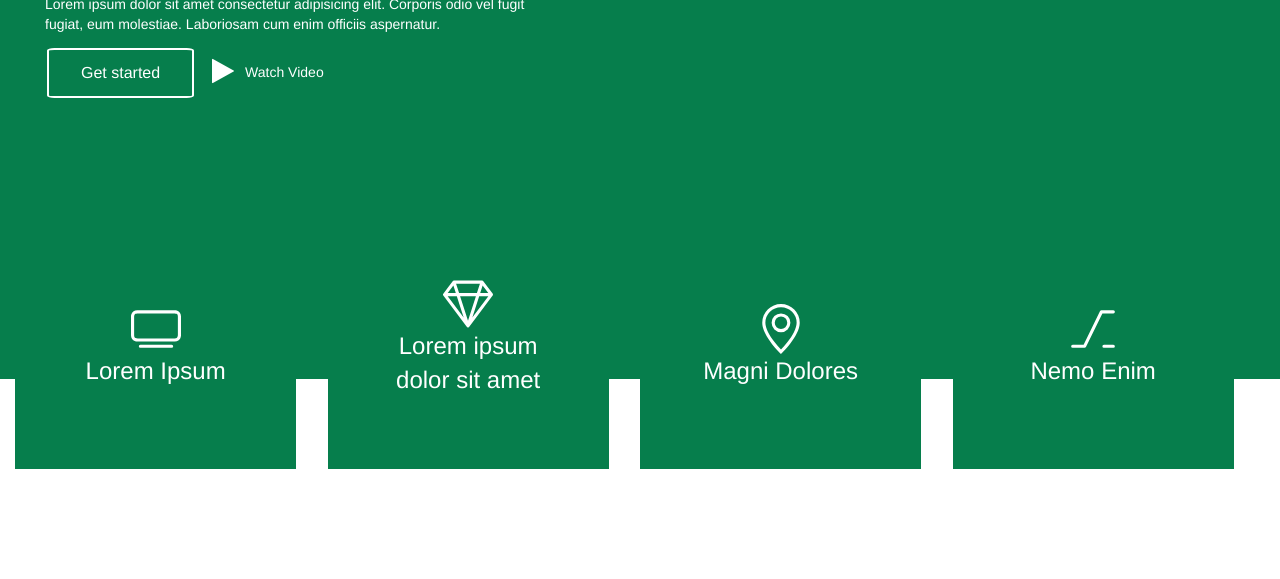
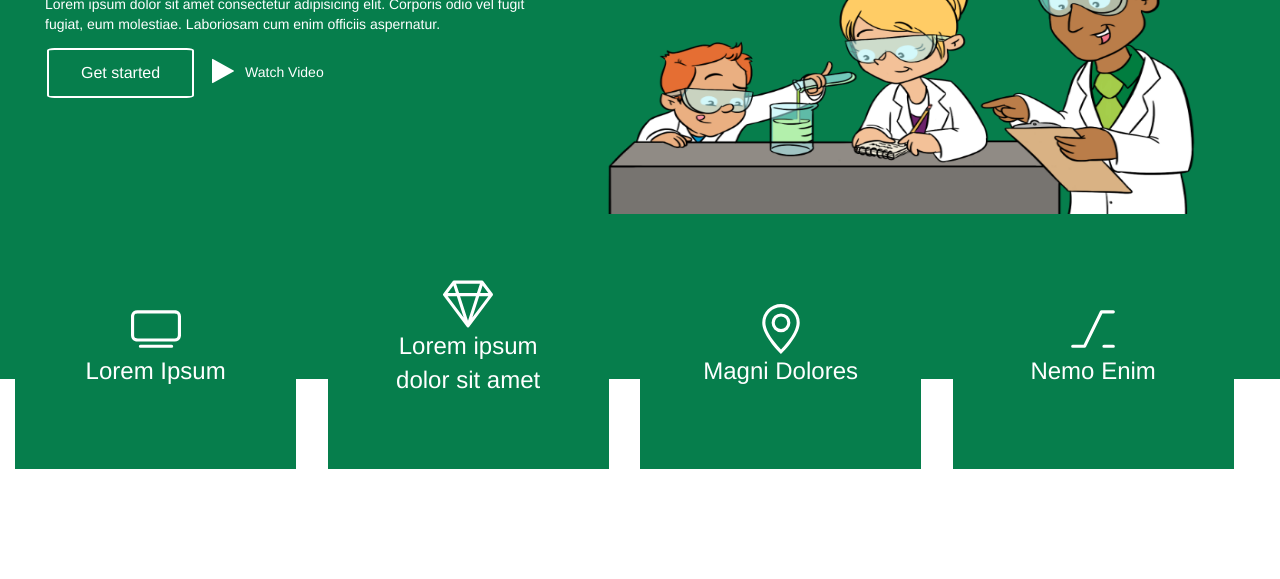
Before and after one commit to AliTH1/Impact-Template, a plain HTML site: page index.html in a window 1280 px wide. Shown: the part 221-800 px from the top of the page. Drawn offline with nearby package versions, Linux system fonts and the light colour scheme.

Commit message:
four commit

```diff
--- a/css/style.css
+++ b/css/style.css
@@ -253,7 +253,7 @@
     min-height: 385px;
 }
 
-.acenter-content{
+.acenter-content-left{
     width: 40%;
     min-height: 300px;
     margin: 60px 0px 0px 45px;
@@ -264,6 +264,12 @@
     width: 100%;
     min-height: 100px;
     float: left;
+}
+
+.acenter-content-img{
+    width: 100px;
+    height: 100px;
+    float: right;
 }
 
 .acenter-content-buttons{
@@ -321,6 +327,26 @@
 
 .watch-video:hover{
     color: white;
+}
+
+
+
+.acenter-content-right{
+    width: 50%;
+    height: 300px;
+    margin: 50px 0px 0px 30px;
+    float: left;
+}
+
+.div-img-scientic{
+    width: 100%;
+    height: 300px;
+    float: left;
+}
+
+.img-scientic{
+    width: 100%;
+    height: 300px;
 }
 
 .afooter{
--- a/index.html
+++ b/index.html
@@ -65,7 +65,7 @@
 
             <div class="col-xs-12 col-sm-12 col-md-12 col-lg-12 acenter">
                 <div class="row">
-                    <div class="acenter-content">
+                    <div class="acenter-content-left">
                         <div class="acenter-content-text">
                             <h1 style="color: white;">Welcome to Impact</h1>
                             <p style="color: white;">Lorem ipsum dolor sit amet consectetur adipisicing elit. Corporis odio vel fugit fugiat, eum molestiae. Laboriosam cum enim officiis aspernatur.</p>
@@ -77,6 +77,12 @@
                                 <div class="play-icon"><i class="fa fa-play fa-2x"></i></div>
                                 <div class="play-icon-text"><span>Watch Video</span></div>
                             </a>
+                        </div>
+                    </div>
+
+                    <div class="acenter-content-right">
+                        <div class="div-img-scientic">
+                            <img class="img-scientic" src="img/website_2v5_smaller.webp" alt="">
                         </div>
                     </div>
                 </div>
```
Also changed, not shown: img/website_2v5_smaller.webp (added).
